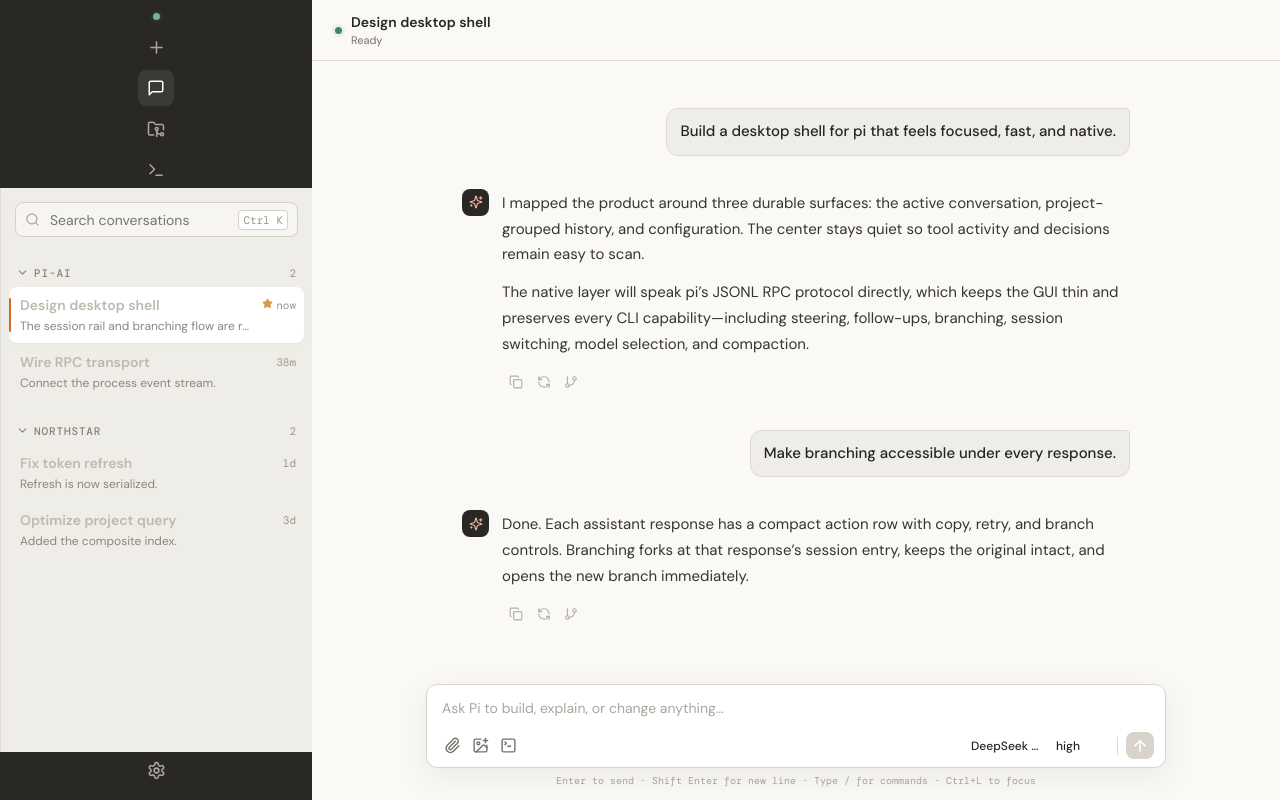
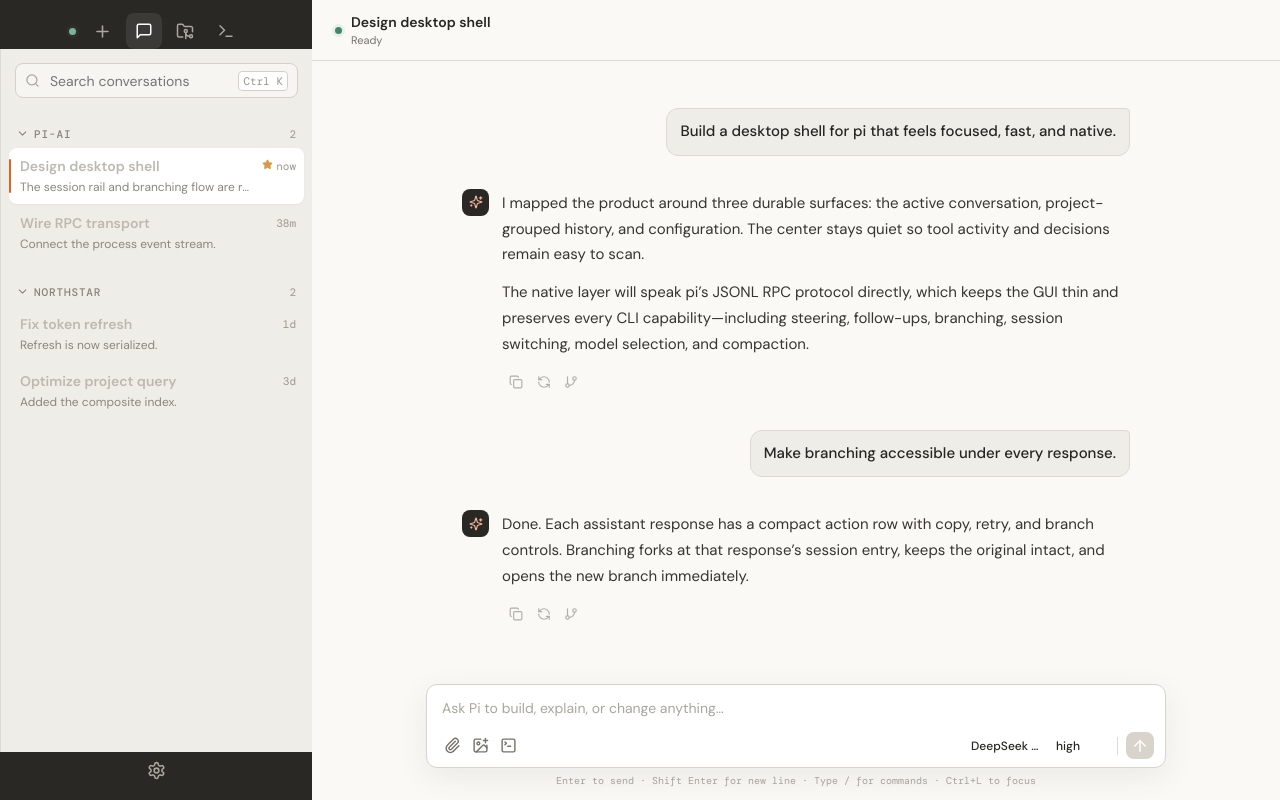
Before and after one commit to mattzq21/pi-op-out, a React (Vite) app: page / in a window 1280 px wide. Built offline with nearby package versions, Linux system fonts and the light colour scheme.

Commit message:
Committed all changes

```diff
--- a/src/styles.css
+++ b/src/styles.css
@@ -9,14 +9,14 @@ button { cursor: pointer; }
 .icon-rail { width: var(--rail-width); flex: 0 0 var(--rail-width); background: #292824; color: #bdb9b0; display: flex; flex-direction: column; align-items: center; padding: 13px 0 12px; z-index: 3; }
 .logo { width: 34px; height: 34px; background: var(--accent); color: white; display: grid; place-items: center; border-radius: 10px; box-shadow: 0 5px 14px #0004; }
 .logo span { font-family: "Instrument Serif"; font-size: 25px; transform: translateY(-1px); }
-.icon-rail nav { display: flex; flex-direction: column; gap: 5px; }
+.icon-rail nav { width: 100%; display: flex; flex-direction: row; justify-content: center; align-items: center; gap: 5px; }
 .icon-button { border: 0; background: transparent; width: 32px; height: 32px; padding: 0; border-radius: 8px; display: inline-grid; place-items: center; color: var(--muted); transition: .15s ease; }
 .icon-button:hover { background: #0000000b; color: var(--ink); }
 .icon-rail .icon-button { color: #aaa69d; width: 36px; height: 36px; }
 .icon-rail .icon-button:hover, .icon-rail .icon-button.active { color: white; background: #ffffff15; }
 .rail-bottom { margin-top: auto; display: flex; flex-direction: column; align-items: center; gap: 9px; }
 .native-status { width: 7px; height: 7px; border-radius: 50%; background: #8b695f; box-shadow: 0 0 0 3px #ffffff08; }
-.icon-rail nav .native-status { align-self: center; margin-bottom: 4px; }
+.icon-rail nav .native-status { flex: 0 0 auto; margin-right: 4px; }
 .native-status.online { background: #78b597; }
 
 .session-panel { width: 100%; flex: 1 1 auto; min-height: 0; background: var(--panel); border-left: 1px solid var(--line); display: flex; flex-direction: column; min-width: 0; }
```
